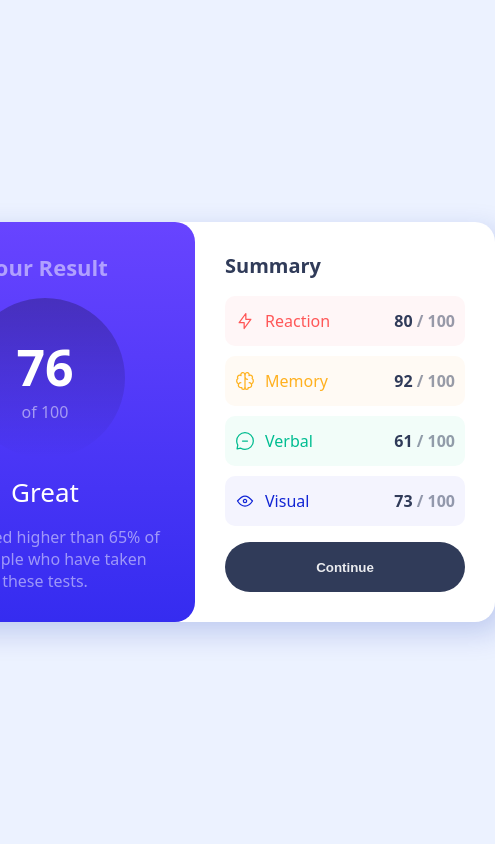
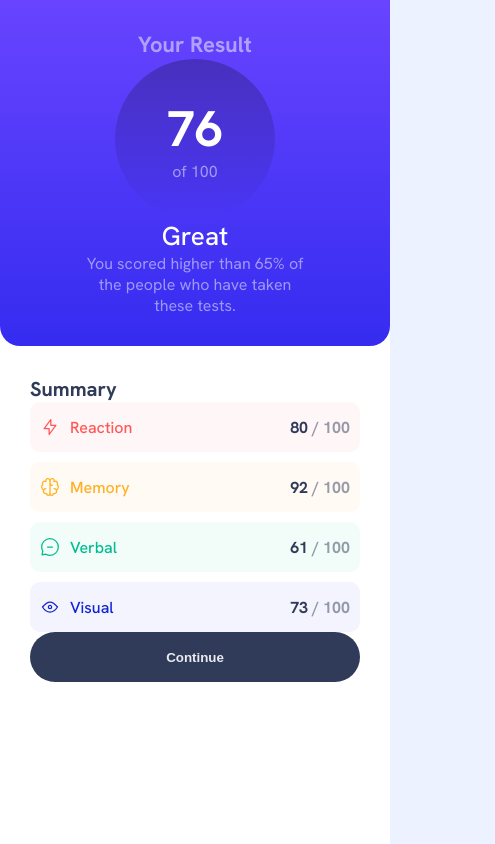
Before and after one commit to Chozen-Wealth/result-summary-component, a React (Vite) app: page / in a window 390 px wide. Shown: the whole page, 495 px wide, since content can reach past the window. Built offline with nearby package versions, Linux system fonts and the light colour scheme.

Commit message:
Design finished + responsive mobile too

```diff
--- a/src/App.css
+++ b/src/App.css
@@ -1,3 +1,7 @@
+@import url('https://fonts.googleapis.com/css2?family=Hanken+Grotesk:ital,wght@0,100..900;1,100..900&display=swap');
+* {
+    box-sizing: border-box;
+}
 body {
     background-color: rgb(236, 242, 255);
     display: flex;
@@ -6,7 +10,7 @@ body {
     margin: 0;
     height: 100vh;
     width: 100vw;
-    font-family: system-ui, -apple-system, BlinkMacSystemFont, 'Segoe UI', Roboto, Oxygen, Ubuntu, Cantarell, 'Open Sans', 'Helvetica Neue', sans-serif;
+    font-family: "Hanken Grotesk", sans-serif;
 }
 .App {
     display: flex;
@@ -25,9 +29,6 @@ body {
     align-items: center;
     justify-content: space-between;
     padding: 30px;
-}
-.AppRight {
-    width: 50%;
 }
 .leftTitre {
     color: rgba(255,255,255,0.5);
@@ -67,6 +68,7 @@ body {
     align-items: center;
     justify-content: space-between;
     padding: 30px;
+    width: 50%;
 }
 .rightTitre {
     color: rgb(48, 59, 89);
@@ -137,3 +139,20 @@ body {
 #btnContinue:hover {
     background-image: linear-gradient(to top, rgb(53, 44, 240),rgb(104, 68, 255));
 }
+
+@media (max-width:600px) {
+    .App {
+        flex-direction: column;
+        height: 100vh;
+        width: 100vw;
+        box-shadow: none;
+        border-radius: 0px 0px 0px 0px;
+    }
+    .AppLeft {
+        width: 100%;
+        border-radius: 0px 0px 20px 20px;
+    }
+    .AppRight {
+        width: 100%;
+    }
+}
```
